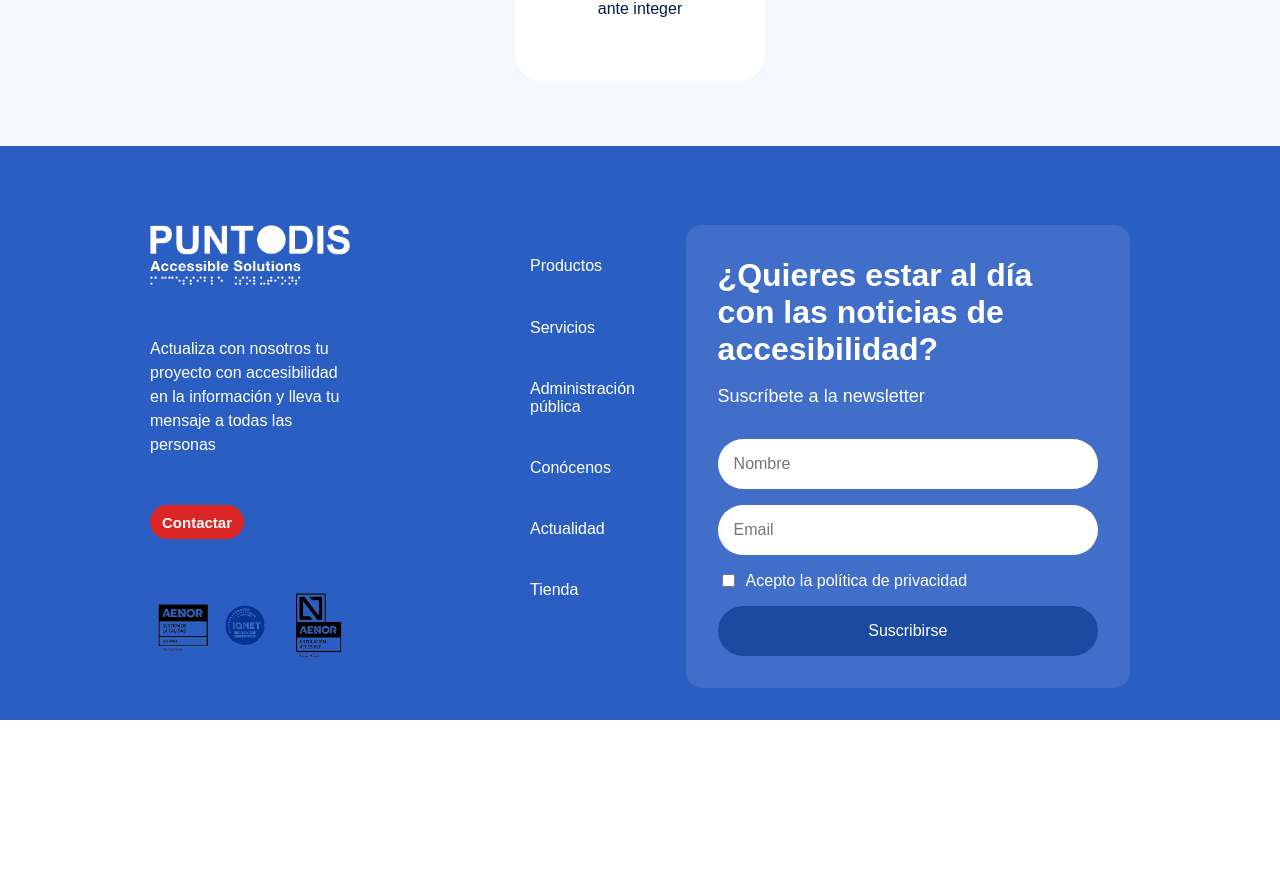
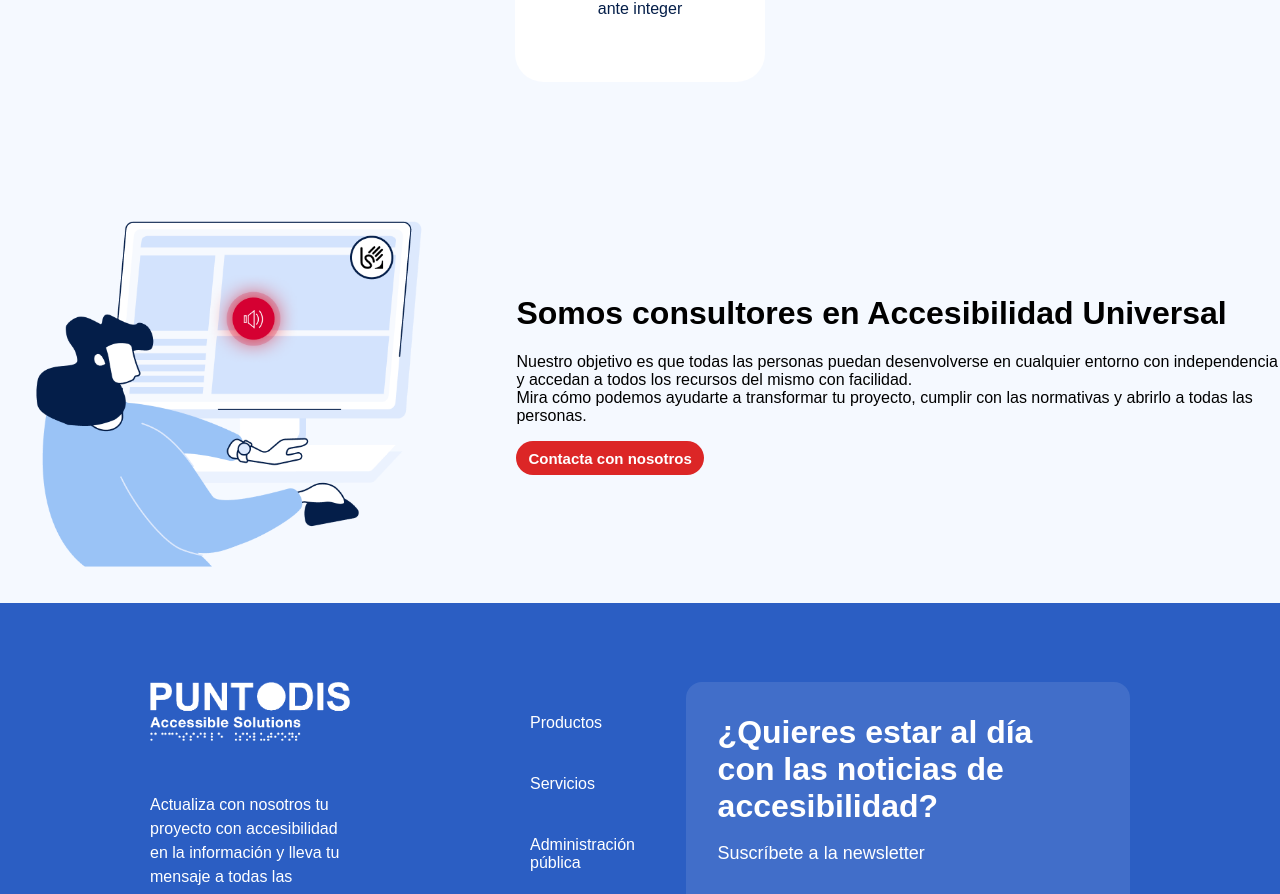
Before and after one commit to inesuribeb/Bikuma, a React (Vite) app in the folder mi-aplicacion/: page / in a window 1280 px wide. Shown: the part 3051-3945 px from the top of the page. Before the commit the page ends 3771 px from the top, so only its background shows below. Built offline with nearby package versions, Linux system fonts and the light colour scheme.

Commit message:
seccion quienes somos

```diff
--- /dev/null
+++ b/mi-aplicacion/src/components/QuienesSomos/QuienesSomos.css
@@ -0,0 +1,28 @@
+.quienes-somos-content {
+    display: flex;
+    justify-content: space-between;
+    align-items: center;
+    gap: 2rem; /* Espacio entre columnas */
+    background-color: #F5F9FF;
+}
+
+.first-column-hc {
+    flex: 1; /* Toma el espacio disponible */
+}
+
+.second-column-hc {
+    flex: 1;
+}
+
+/* Para asegurar que la imagen se ajuste a su contenedor */
+.first-column-qs img {
+    width: 100%;
+    height: auto;
+}
+
+/* Para hacer responsive */
+@media (max-width: 768px) {
+    .hero-content {
+        flex-direction: column;
+    }
+}
--- a/mi-aplicacion/src/components/QuienesSomos/QuienesSomos.jsx
+++ b/mi-aplicacion/src/components/QuienesSomos/QuienesSomos.jsx
@@ -1,6 +1,23 @@
+import Button from "../button/Button";
+import './QuienesSomos.css'
+
 function QuienesSomos () {
     return (
-        <div>
+        <div className="quienes-somos-content">
+            <div className="first-column-qs">
+                <img src="/images/Ilustracion2.png" alt="" />
+            </div>
+            <div className="second-column-qs">
+                <h1>Somos consultores en Accesibilidad Universal</h1>
+                <p>Nuestro objetivo es que todas las personas puedan desenvolverse en cualquier entorno con independencia y accedan a todos los recursos del mismo con facilidad. <br />Mira cómo podemos ayudarte a transformar tu proyecto, cumplir con las normativas y abrirlo a todas las personas.</p>
+                <Button
+                    variant="solid"
+                    onClick={() => console.log('Contactar')}
+                >
+                    Contacta con nosotros
+                </Button>
+            </div>
+
         </div>
     )
 }
```
Also changed, not shown: mi-aplicacion/public/images/Ilustracion2.png (added).
